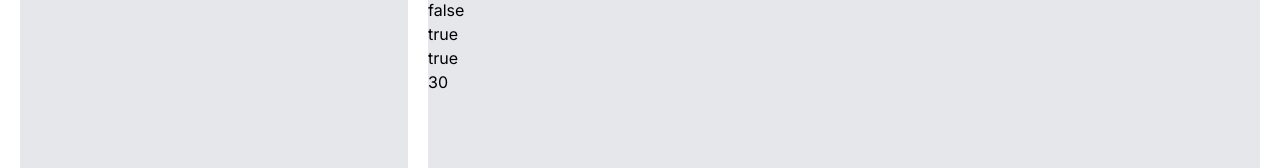
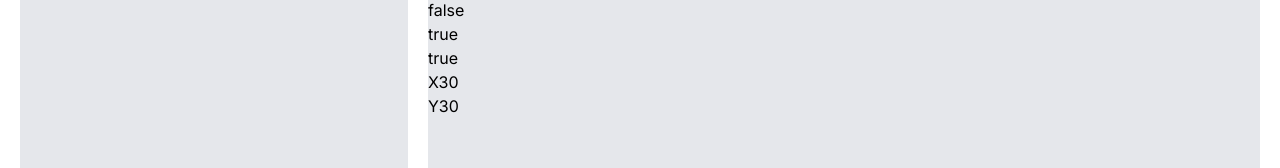
Before and after one commit to Ziv200/next-plotnik, a Next.js app: page /editor in a window 1280 px wide. Both pictures are taken after a click on the button "Add2". Shown: the part 256-424 px from the top of the page. Built offline with nearby package versions, Linux system fonts and the light colour scheme.

Commit message:
added input and checkbox to change object Propeties

```diff
--- a/app/editor/_components/EditorInfoLine.tsx
+++ b/app/editor/_components/EditorInfoLine.tsx
@@ -2,7 +2,8 @@
 import { usePlan } from "../planContext";
 import InfoLineCell from "./info_line_components/InfoLineCell";
 const EditorInfoLine = () => {
-  const { selectedObject } = usePlan();
+  const { getSelectedObject } = usePlan();
+  const selectedObject = getSelectedObject();
   return (
     <div className='flex flex-row items-center justify-around h-[60px] bg-gray-200'>
       {!selectedObject ? (
--- a/app/editor/_components/EditorObjectPropeties.tsx
+++ b/app/editor/_components/EditorObjectPropeties.tsx
@@ -1,9 +1,11 @@
 "use client";
 import { usePlan } from "../planContext";
+import { CheckboxWithLabel } from "./object_propeties_components/CheckboxWithLabel";
 import ObjectPropetyInputComponent from "./object_propeties_components/ObjectPropetyInputComponent";
 
 const EditorObjectPropeties = () => {
-  const { selectedObject } = usePlan();
+  const { getSelectedObject } = usePlan();
+  const selectedObject = getSelectedObject();
   if (!selectedObject) {
     return <div className='text-sm'>No object selected</div>;
   }
@@ -20,6 +22,11 @@ const EditorObjectPropeties = () => {
         <ObjectPropetyInputComponent propetyKey='H' />
         <ObjectPropetyInputComponent propetyKey='L' />
       </div>
+      <div>
+        <CheckboxWithLabel propetyKey='showName' label='Show Name' />
+        <CheckboxWithLabel propetyKey='showPatchNo' label='Show Patch No' />
+        <CheckboxWithLabel propetyKey='showIcon' label='Show Icon' />
+      </div>
     </div>
   );
 };
--- a/app/editor/_components/EditorStage.tsx
+++ b/app/editor/_components/EditorStage.tsx
@@ -48,7 +48,8 @@ const exampleObject2 = {
 };
 
 const EditorStage = () => {
-  const { planDetails, addNewObject, selectedObject } = usePlan();
+  const { planDetails, addNewObject, getSelectedObject } = usePlan();
+  const selectedObject = getSelectedObject();
   return (
     <div style={{ aspectRatio: "1123/794" }} className='w-[65vw] bg-gray-200'>
       <Button onClick={() => addNewObject(exampleObject)}>Add</Button>
--- a/app/editor/_components/info_line_components/InfoLineCell.tsx
+++ b/app/editor/_components/info_line_components/InfoLineCell.tsx
@@ -1,13 +1,34 @@
+"use client";
+
+import { Input } from "@/components/ui/input";
+import { useState } from "react";
+import { usePlan } from "../../planContext";
+
 interface InfoLineCellProps {
   cellKey: string;
   value: string | null;
 }
 
 const InfoLineCell = ({ cellKey, value }: InfoLineCellProps) => {
+  const { getSelectedObject, changeObjectInputPropety } = usePlan();
+  const selectedObject = getSelectedObject();
+  const [isEditing, setIsEditing] = useState(false);
+
+  const handleSubmit = (e: FormData) => {
+    setIsEditing(false);
+  };
   return (
-    <div className='flex flex-col'>
+    <div className='flex flex-col items-center'>
       <div>{cellKey}</div>
-      <div className='text-sm text-center'>{value || "-"}</div>
+      {isEditing ? (
+        <form action={handleSubmit}>
+          <Input autoFocus name={cellKey} className='h-4 w-16 flex' defaultValue={selectedObject?.name} type='text' />
+        </form>
+      ) : (
+        <div onDoubleClick={() => setIsEditing(true)} className='text-sm text-center'>
+          {value || "-"}
+        </div>
+      )}
     </div>
   );
 };
--- /dev/null
+++ b/app/editor/_components/object_propeties_components/CheckboxWithLabel.tsx
@@ -0,0 +1,23 @@
+"use client";
+
+import { Checkbox } from "@/components/ui/checkbox";
+import { usePlan } from "../../planContext";
+import { CheckedState } from "@radix-ui/react-checkbox";
+export const CheckboxWithLabel = ({ propetyKey, label }: { propetyKey: string; label: string }) => {
+  const { changeObjectBooleanPropety, getSelectedObject } = usePlan();
+  const selectedObject = getSelectedObject();
+
+  const handleChange = (checked: CheckedState) => {
+    if (!selectedObject) return;
+    if (checked !== "indeterminate") {
+      changeObjectBooleanPropety(selectedObject?.id, propetyKey, checked);
+    }
+  };
+
+  return (
+    <div className='flex items-center gap-4'>
+      <Checkbox onCheckedChange={handleChange} checked={selectedObject?.[propetyKey]} id={propetyKey} />
+      <label htmlFor={propetyKey}>{label}</label>
+    </div>
+  );
+};
--- a/app/editor/_components/object_propeties_components/ObjectPropetyInputComponent.tsx
+++ b/app/editor/_components/object_propeties_components/ObjectPropetyInputComponent.tsx
@@ -1,27 +1,32 @@
 "use client";
 import { Input } from "@/components/ui/input";
 import { usePlan } from "../../planContext";
-import { useEffect } from "react";
+import { useState } from "react";
 type objectPropetyInputProps = {
   propetyKey: string;
 };
 
 const ObjectPropetyInputComponent = ({ propetyKey }: objectPropetyInputProps) => {
   //rerender when handlechange
-  const { changeObjectInputPropety, selectedObject } = usePlan();
+  const { changeObjectInputPropety, getSelectedObject } = usePlan();
+  const selectedObject = getSelectedObject();
 
   const handleChange = (e: React.ChangeEvent<HTMLInputElement>) => {
-    if (!selectedObject) {
-      return;
-    }
-    changeObjectInputPropety(selectedObject.id, propetyKey, Number(e.target.value));
+    if (!selectedObject) return;
+    const newValue = Number(e.target.value);
+    changeObjectInputPropety(selectedObject?.id, propetyKey, newValue);
   };
-
   return (
-    <div className='flex flex-row gap-4  items-center '>
+    <div className='flex flex-row gap-4 px-2 items-center '>
       <span>{propetyKey}:</span>
       <span className=''>
-        <Input className='w-16' value={selectedObject && selectedObject[propetyKey]} onChange={handleChange} />
+        <Input
+          className=''
+          name={propetyKey}
+          type='number'
+          onChange={handleChange}
+          value={selectedObject ? selectedObject[propetyKey] : ""}
+        />
       </span>
     </div>
   );
--- a/app/editor/_components/stage_components/Object.tsx
+++ b/app/editor/_components/stage_components/Object.tsx
@@ -16,7 +16,8 @@ const Object = ({ object }: { object: PlanObjectType }) => {
       <p>{object.showName ? "true" : "false"}</p>
       <p>{object.showIcon ? "true" : "false"}</p>
       <p>{object.showPatchNo ? "true" : "false"}</p>
-      <p>{object.X}</p>
+      <p>X{object.X}</p>
+      <p>Y{object.Y}</p>
     </div>
   );
 };
--- a/app/editor/planContext.tsx
+++ b/app/editor/planContext.tsx
@@ -15,9 +15,10 @@ interface PlanContextType {
   planDetails: PlanDetailsType;
   addNewObject: (object: PlanObjectType) => void;
   removeObject: (id: string) => void;
-  changeObjectInputPropety: (id: string, propetyKey: string, value: number) => void;
-  selectedObject: PlanObjectType | null;
+  changeObjectInputPropety: (id: string, propetyKey: string, value: number | string) => void;
+  changeObjectBooleanPropety: (id: string, propetyKey: string, value: boolean) => void;
   chooseSelectedObject: (id: string) => void;
+  getSelectedObject: () => PlanObjectType | null;
 }
 
 // Create a context
@@ -34,13 +35,37 @@ export const PlanProvider: React.FC<{ children: ReactNode }> = ({ children }) =>
 
   const [selectedObject, setSelectedObject] = React.useState<PlanObjectType | null>(null);
 
+  const getSelectedObject = () => {
+    const findObject = planDetails.planObjects.find((planObject) => planObject.id === selectedObject?.id) || null;
+    return findObject;
+  };
+
   //selected object functions
   const chooseSelectedObject = (id: string) => {
     const findObject = planDetails.planObjects.find((prevObject) => prevObject.id === id);
     setSelectedObject(findObject ? findObject : null);
   };
 
-  const changeObjectInputPropety = (id: string, propetyKey: string, value: number) => {
+  const changeObjectBooleanPropety = (id: string, propetyKey: string, value: boolean) => {
+    setPlanDetails((prevPlanDetails) => {
+      const newPlanObjects = prevPlanDetails.planObjects.map((object) => {
+        if (object.id === id) {
+          const updatedObject = {
+            ...object,
+            [propetyKey]: value,
+          };
+          return updatedObject;
+        }
+        return object;
+      });
+      return {
+        ...prevPlanDetails,
+        planObjects: newPlanObjects,
+      };
+    });
+  };
+
+  const changeObjectInputPropety = (id: string, propetyKey: string, value: number | string) => {
     setPlanDetails((prevPlanDetails) => {
       const newPlanObjects = prevPlanDetails.planObjects.map((object) => {
         if (object.id === id) {
@@ -90,8 +115,9 @@ export const PlanProvider: React.FC<{ children: ReactNode }> = ({ children }) =>
         addNewObject,
         removeObject,
         changeObjectInputPropety,
-        selectedObject,
+        changeObjectBooleanPropety,
         chooseSelectedObject,
+        getSelectedObject,
       }}>
       {children}
     </PlanContext.Provider>
```
Also changed, not shown: components/ui/input.tsx (+8 -11 lines).
